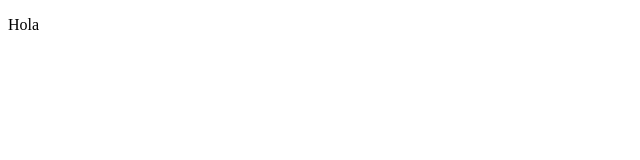
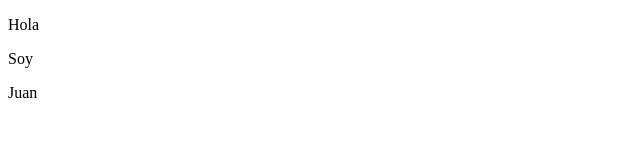
Before and after one commit to TheJB4/practica-vortex-git, a plain HTML site: page index.html in a window 1280 px wide. Shown: the full height of the page, 0-640 px from the left. Drawn offline with Linux system fonts and the light colour scheme.

Commit message:
añadiendo cambio

```diff
--- a/index.html
+++ b/index.html
@@ -7,5 +7,7 @@
 </head>
 <body>
     <p>Hola</p>
+    <p>Soy</p>
+    <p>Juan</p>
 </body>
 </html>
```
